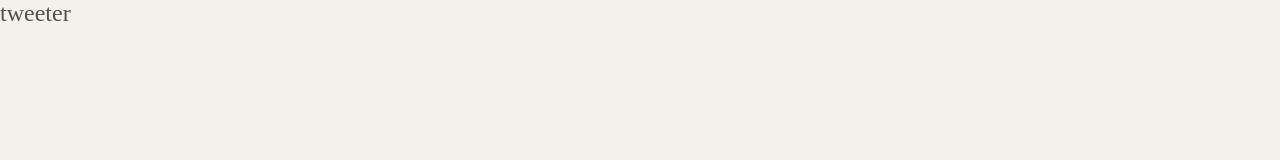
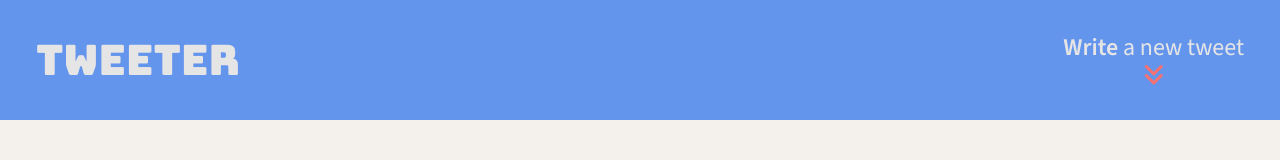
Before and after one commit to JackMac10/tweeter, a website: page public/index.html in a window 1280 px wide. Drawn offline with nearby package versions, Linux system fonts and the light colour scheme.

Commit message:
intital header elements and format

```diff
--- a/package.json
+++ b/package.json
@@ -13,8 +13,9 @@
   "dependencies": {
     "body-parser": "^1.15.2",
     "chance": "^1.0.2",
-    "express": "^4.13.4",
-    "md5": "^2.1.0"
+    "express": "^4.18.3",
+    "md5": "^2.1.0",
+    "node": "^21.7.1"
   },
   "devDependencies": {
     "nodemon": "^1.9.2"
--- a/public/index.html
+++ b/public/index.html
@@ -6,9 +6,13 @@
 
     <!-- External CSS -->
     <link rel="stylesheet" href="https://cdnjs.cloudflare.com/ajax/libs/normalize/8.0.1/normalize.min.css" type="text/css" />
-
+    <link rel="preconnect" href="https://fonts.googleapis.com">
+    <link rel="preconnect" href="https://fonts.gstatic.com" crossorigin>
+    <link href="https://fonts.googleapis.com/css2?family=Bungee&family=Source+Sans+3:ital,wght@0,200..900;1,200..900&display=swap" rel="stylesheet">
+    <link rel="stylesheet" href="https://cdnjs.cloudflare.com/ajax/libs/font-awesome/6.5.1/css/all.min.css" integrity="sha512-DTOQO9RWCH3ppGqcWaEA1BIZOC6xxalwEsw9c2QQeAIftl+Vegovlnee1c9QX4TctnWMn13TZye+giMm8e2LwA==" crossorigin="anonymous" referrerpolicy="no-referrer" />
     <!-- App CSS -->
     <link rel="stylesheet" href="/styles/layout.css" type="text/css" />
+    <link rel="stylesheet" href="/styles/nav.css" type="text/css" />
 
     <!-- External JS -->
     <script src="https://ajax.googleapis.com/ajax/libs/jquery/3.4.1/jquery.min.js"></script>
@@ -20,7 +24,15 @@
   <body>
     <!-- Top nav bar (fixed) -->
     <nav>
-      <span>tweeter</span>
+      <span class="logo">tweeter</span>
+      <ul>
+        <li>
+          <div class="write-tweet">
+            <span><b class="bold-header">Write</b> a new tweet</span>
+            <i class="fa-solid fa-angles-down arrow-icon"></i>
+          </div>
+        </li>
+      </ul>
     </nav>
 
     <!-- Page-specific (main) content here -->
--- a/public/styles/layout.css
+++ b/public/styles/layout.css
@@ -18,7 +18,10 @@
   color: #545149;
   background-color: #f4f1ec;
   font-size: 24px;
+  font-family: 'Source Sans 3', sans-serif;
 }
+
+
 
 /*
  * Additional CSS can be defined below or in other CSS files, as per instructions
--- /dev/null
+++ b/public/styles/nav.css
@@ -0,0 +1,37 @@
+nav {
+  height: 120px;
+  width: 100%;
+  color: #e6e5e5;
+  font-family: 'Source Sans 3', sans-serif;
+  background-color: cornflowerblue;
+  display: flex;
+  justify-content: space-between;
+  align-items: center;
+  padding: 0 1.5em;
+}
+
+ul {
+  list-style-type: none;
+}
+
+.logo {
+  font-size: 42px;
+  font-family: 'Bungee', sans-serif;
+}
+
+.bold-header {
+  font-weight: 600;
+}
+
+
+.write-tweet {
+  font-weight: 300;
+  display: flex;
+  align-items: center;
+  flex-direction: column; /* Align items vertically */
+  font-size: 24px;
+}
+
+.arrow-icon {
+  color: #f57272;
+}
```
Also changed, not shown: server/data-files/initial-tweets.json (+5 -5 lines), 1 other file.
